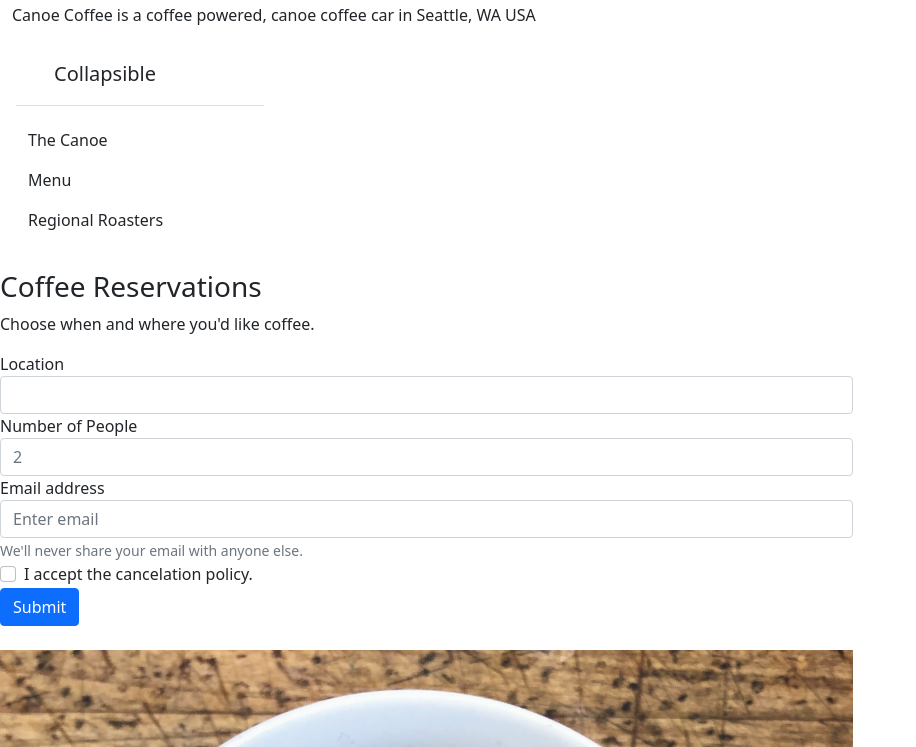
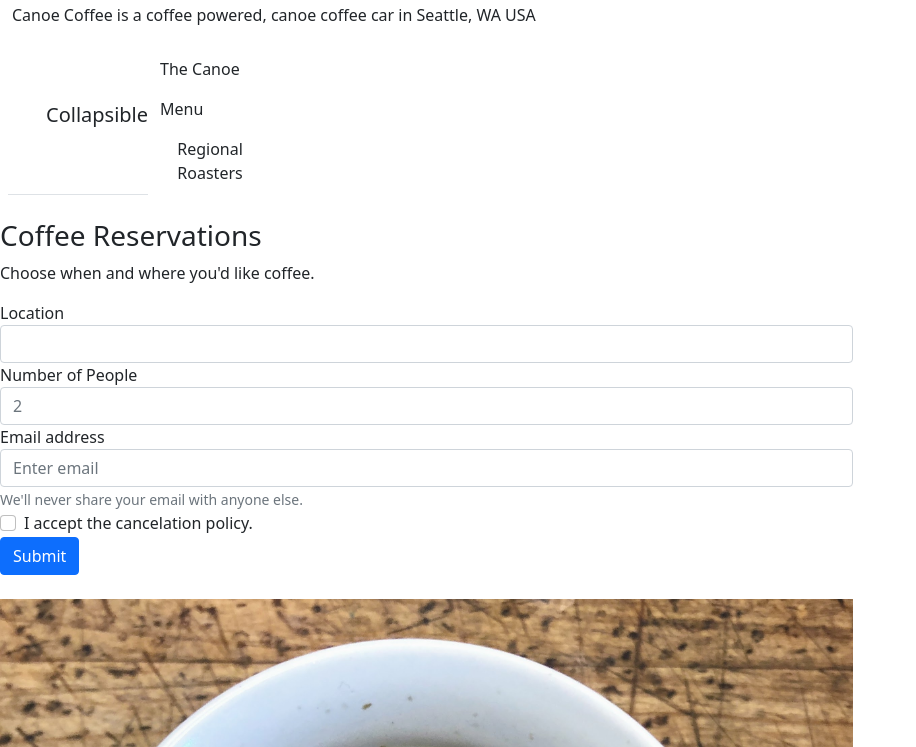
Before and after one commit to alikolberg/forms, a plain HTML site: page index.html in a window 1280 px wide. Shown: the part 53-800 px from the top of the page, without its empty margins (0-916 px from the left). Drawn offline with nearby package versions, Linux system fonts and the light colour scheme.

Commit message:
updated flex

```diff
--- a/index.html
+++ b/index.html
@@ -37,7 +37,7 @@
   <div class="row">
     <!-- <div class="col-lg-4" style="background-color:white;">
       <div class="d-none d-lg-block"> -->
-        <div class="flex-shrink-0 p-3 bg-white" style="width: 280px;">
+        <div class="d-flex p-2" style="width: 280px;">
           <a href="/" class="d-flex align-items-center pb-3 mb-3 link-dark text-decoration-none border-bottom">
             <svg class="bi pe-none me-2" width="30" height="24"><use xlink:href="#bootstrap"></use></svg>
             <span class="fs-5 fw-semibold">Collapsible</span>
```
